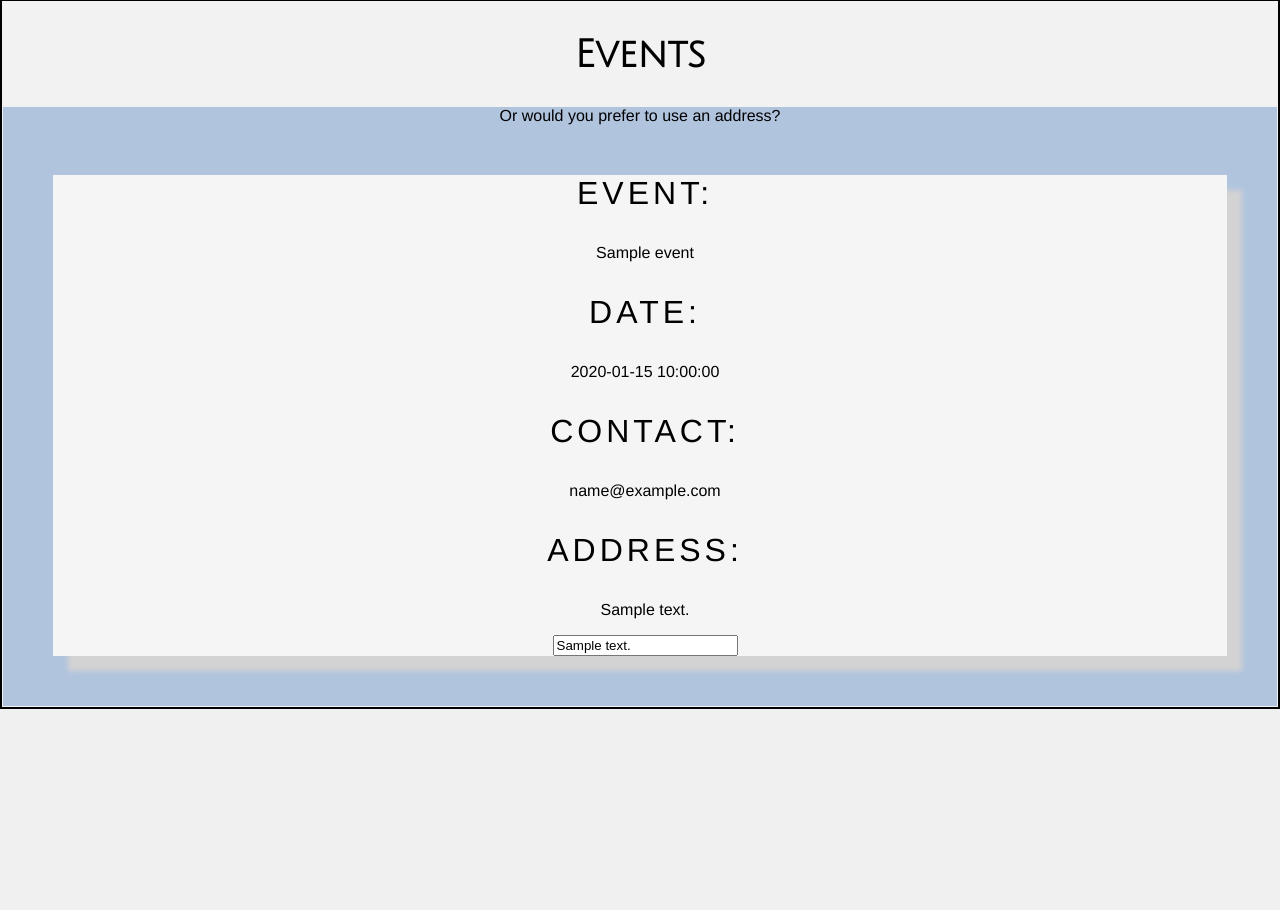
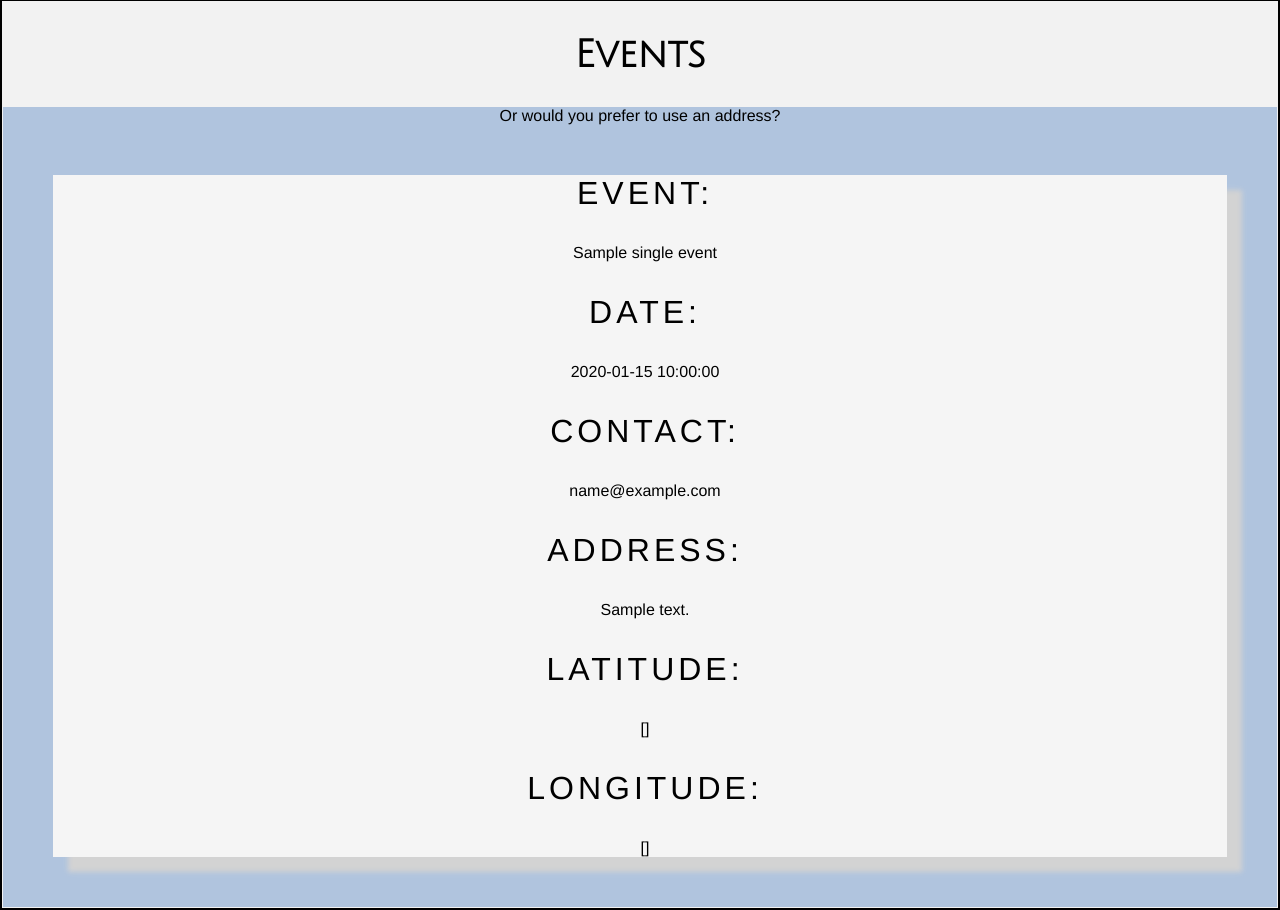
Before and after one commit to jdiggles17/CSSI-Project, a Python web app: template cssi-pathfinder-project/templates/events.html in a window 1280 px wide. Shown: the part 537-1447 px from the top of the page. Before the commit the page ends 1246 px from the top, so only its background shows below. Run offline with Jinja, Linux system fonts and the light colour scheme; the template is opened without the code that fills it: most values are stand-ins (such as "Sample title", 1, 10 or a date in 2020).

Commit message:
added small changes

```diff
--- a/cssi-pathfinder-project/app.yaml
+++ b/cssi-pathfinder-project/app.yaml
@@ -1,5 +1,5 @@
 application: cssi-amar-finalproject
-version: 3
+version: 4
 runtime: python27
 api_version: 1
 threadsafe: yes
--- a/cssi-pathfinder-project/templates/events.html
+++ b/cssi-pathfinder-project/templates/events.html
@@ -131,17 +131,21 @@
             <label>Or would you prefer to use an address?</label>
 
 
-              {% for event in events %}
-              <div class="flex-item">
-                <p><h3>Event: </h3>{{ event.event_name}}</p>
-                  <p><h3>Date: </h3>{{event.date_time}}</p>
-                  <p><h3>Contact: </h3>{{event.email}}</p>
-                  <p><h3>Address: </h3>{{event.address}}</p>
-                  <input id="address_list" name="address_list" type="text" value="{{event.address}}"/>
-                  <!--<p><h3>Creator Of Event: </h3>{{event.user_info}}</p>-->
-                  <!--<p><h3>Tags: </h3>{{event.tags}}</p><br></li>-->
-              </div>
-              {%  endfor %}
+            {% for single_event in events %}
+          <br>
+
+          <div class="flex-item event">
+            <p><h3>Event: </h3>{{single_event.event_name}}</p>
+              <p><h3>Date: </h3>{{single_event.date_time}}</p>
+              <p><h3>Contact: </h3>{{single_event.email}}</p>
+              <p><h3>Address: </h3>{{single_event.address}}</p>
+              <!-- <p><h3>Creator Of Event: </h3>{{user_info}}</p> -->
+              <p><h3>Latitude: </h3><span class= "lats">{{single_event.user_latitude}}</span></p>
+              <p><h3>Longitude: </h3><span class= "longs">{{single_event.user_longitude}}</span></p>
+
+          </div>
+
+            {%  endfor %}
             </form>
         </div>
     </div>
```
Also changed, not shown: cssi-pathfinder-project/main.py (+18 -4 lines).
